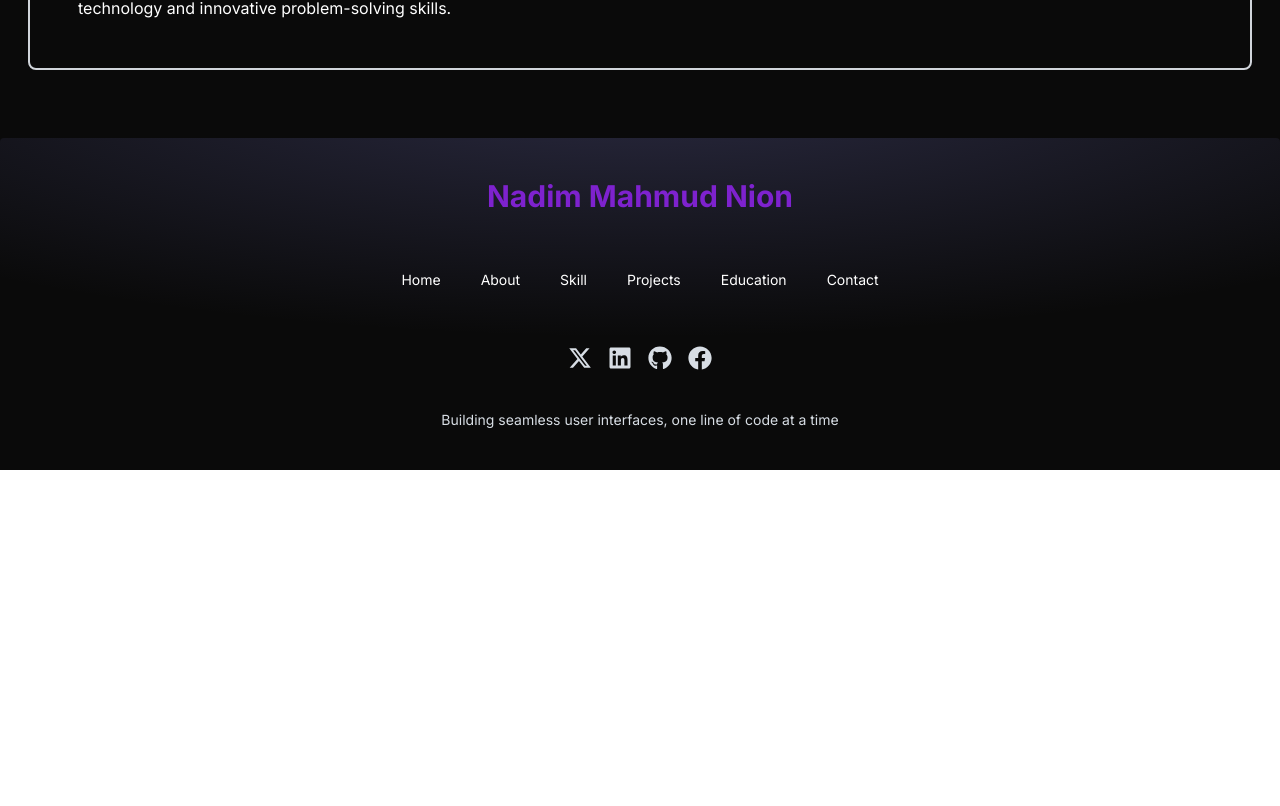
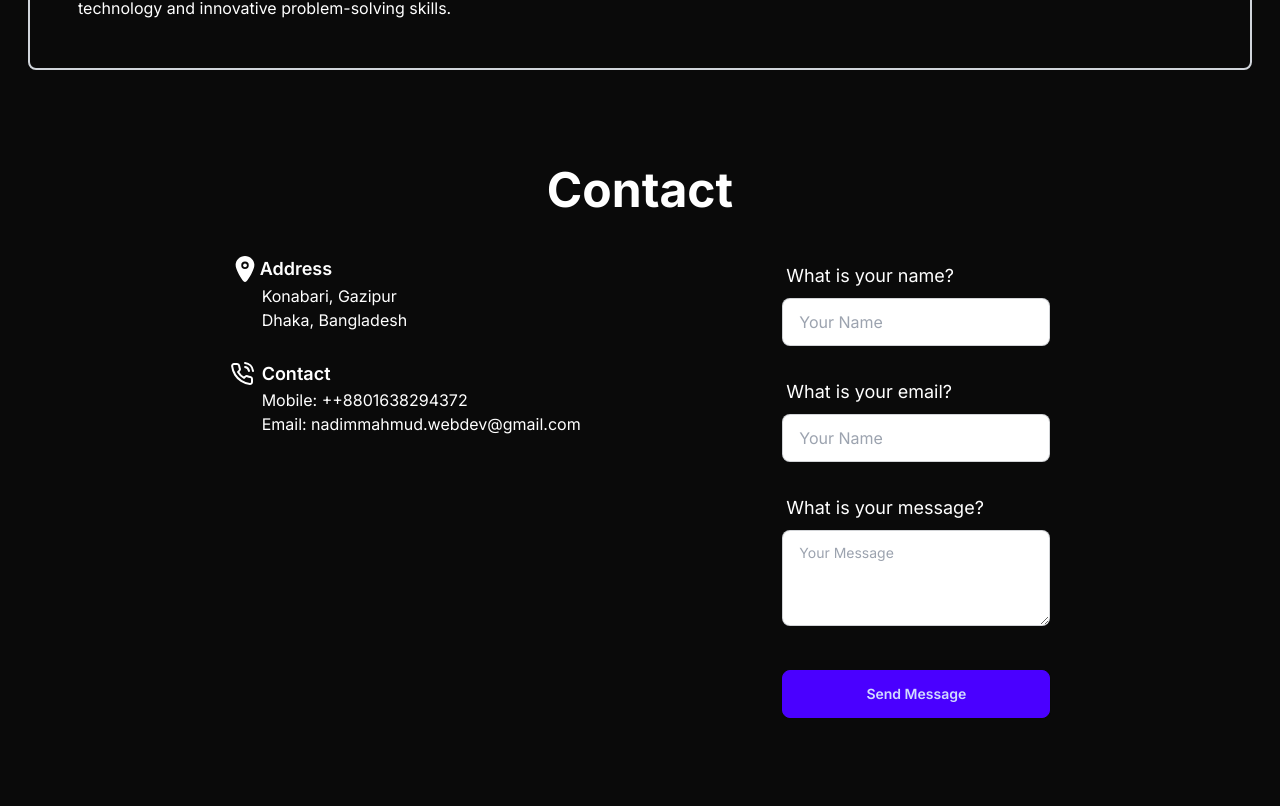
Before and after one commit to Nadim-Nion/nion-portfolio, a React (Vite) app: page / in a window 1280 px wide. Shown: the part 2894-3700 px from the top of the page. Before the commit the page ends 3364 px from the top, so only its background shows below. Built offline with nearby package versions, Linux system fonts and the light colour scheme.

Commit message:
form added in the contact section

```diff
--- a/package.json
+++ b/package.json
@@ -14,6 +14,7 @@
     "match-sorter": "^6.3.4",
     "react": "^18.3.1",
     "react-dom": "^18.3.1",
+    "react-hook-form": "^7.53.0",
     "react-icons": "^5.3.0",
     "react-router-dom": "^6.26.2",
     "sort-by": "^1.2.0"
--- /dev/null
+++ b/src/components/Contact/Contact.jsx
@@ -0,0 +1,49 @@
+import React from 'react';
+import { FiPhoneCall } from 'react-icons/fi';
+import { IoLocation } from 'react-icons/io5';
+import Form from '../Form/Form';
+
+const Contact = () => {
+    return (
+        <div className='max-w-7xl mx-auto p-7 mb-10'>
+            <h2 className='text-5xl font-bold text-white text-center'>Contact</h2>
+
+            <div className='flex justify-evenly my-10'>
+
+                <div>
+                    {/* Address */}
+                    <div>
+                        <div>
+                            <div className='flex justify-start items-center'>
+                                <IoLocation className='text-3xl text-white' />
+                                <h4 className='text-white text-lg font-semibold'>Address</h4>
+                            </div>
+                            <div className='text-md text-white ml-8'>
+                                <p>Konabari, Gazipur</p>
+                                <p>Dhaka, Bangladesh</p>
+                            </div>
+                        </div>
+                    </div>
+
+                    {/* Contact */}
+                    <div className='my-7'>
+                        <div>
+                            <div className='flex justify-start items-center'>
+                                <FiPhoneCall className='text-2xl text-white mr-2' />
+                                <h4 className='text-white text-lg font-semibold'>Contact</h4>
+                            </div>
+                            <div className='text-md text-white ml-8'>
+                                <p>Mobile: ++8801638294372</p>
+                                <p>Email: nadimmahmud.webdev@gmail.com</p>
+                            </div>
+                        </div>
+                    </div>
+                </div>
+
+                <Form></Form>
+            </div>
+        </div>
+    );
+};
+
+export default Contact;
--- /dev/null
+++ b/src/components/Form/Form.jsx
@@ -0,0 +1,54 @@
+import React from 'react';
+import { useForm } from "react-hook-form"
+
+const Form = () => {
+    const {
+        register,
+        handleSubmit,
+        formState: { errors },
+    } = useForm()
+
+    const onSubmit = (data) => {
+        console.log(data)
+    };
+
+    return (
+        <div>
+            <form onSubmit={handleSubmit(onSubmit)}>
+                {/* Name Field */}
+                <label className="form-control w-full max-w-xs">
+                    <div className="label">
+                        <span className="label-text text-white text-lg">What is your name?</span>
+                    </div>
+                    <input type="text" placeholder='Your Name' {...register("name", { required: true })} className="input input-bordered w-full max-w-xs" />
+                </label>
+                {errors.name && <span className='text-red-700'>Name Field is required</span>}
+                <br />
+
+                {/* Email Field */}
+                <label className="form-control w-full max-w-xs">
+                    <div className="label">
+                        <span className="label-text text-white text-lg">What is your email?</span>
+                    </div>
+                    <input type="text" placeholder='Your Name' {...register("email", { required: true })} className="input input-bordered w-full max-w-xs" />
+                </label>
+                {errors.email && <span className='text-red-700'>Email field is required</span>}
+                <br />
+
+                {/* Text Area Field */}
+                <label className="form-control w-full max-w-xs">
+                    <div className="label">
+                        <span className="label-text text-white text-lg">What is your message?</span>
+                    </div>
+                    <textarea className="textarea textarea-bordered h-24" placeholder="Your Message"  {...register("message", { required: true })}></textarea>
+                </label>
+                {errors.message && <span className='text-red-700'>Text Area field is required</span>}
+                <br />
+
+                <button className="btn btn-primary my-5 w-full">Send Message</button>
+            </form>
+        </div>
+    );
+};
+
+export default Form;
--- a/src/pages/HomePage/Home/Home.jsx
+++ b/src/pages/HomePage/Home/Home.jsx
@@ -3,17 +3,16 @@ import About from '../../../components/About/About';
 import Skill from '../../../components/Skill/Skill';
 import Project from '../../../components/Project/Project';
 import Education from '../../../components/Education/Education';
+import Contact from '../../../components/Contact/Contact';
 
 const Home = () => {
     return (
         <div>
-            {/* <div>
-                <div className="absolute top-0 z-[-2] h-screen w-screen bg-neutral-950 bg-[radial-gradient(ellipse_80%_80%_at_50%_-20%,rgba(120,119,198,0.3),rgba(255,255,255,0))]"></div>
-            </div> */}
             <About></About>
             <Skill></Skill>
             <Project></Project>
             <Education></Education>
+            <Contact></Contact>
         </div>
     );
 };
--- a/src/routes/Routes.jsx
+++ b/src/routes/Routes.jsx
@@ -7,6 +7,7 @@ import Skill from '../components/Skill/Skill';
 import ErrorPage from '../components/ErrorPage/ErrorPage';
 import Project from '../components/Project/Project';
 import Education from '../components/Education/Education';
+import Contact from '../components/Contact/Contact';
 
 const router = createBrowserRouter([
     {
@@ -33,6 +34,10 @@ const router = createBrowserRouter([
             {
                 path: 'education',
                 element: <Education></Education>
+            },
+            {
+                path: 'contact',
+                element: <Contact></Contact>
             }
         ]
     },
```
Also changed, not shown: 1 other file (tests, documents, lock files or other folders).
